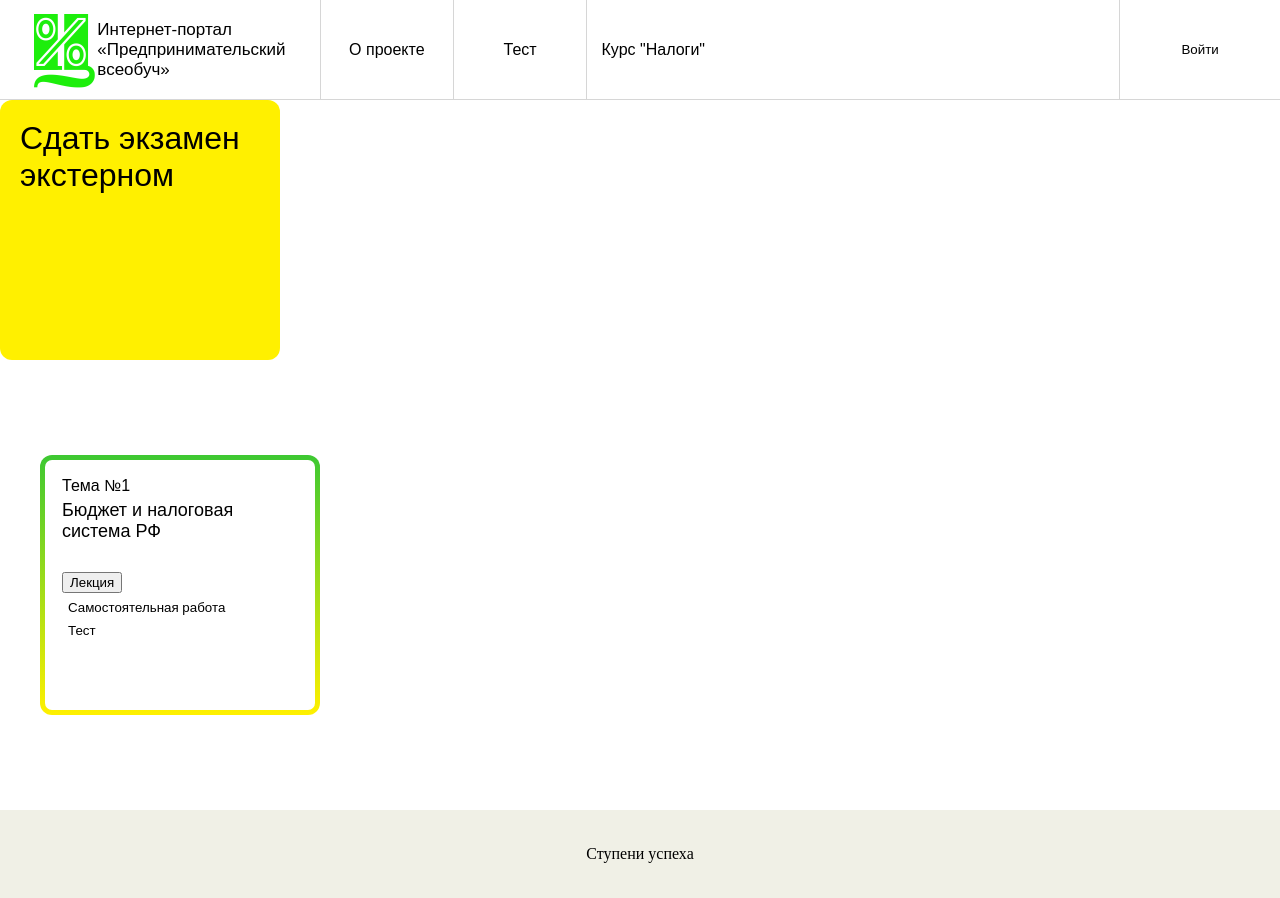
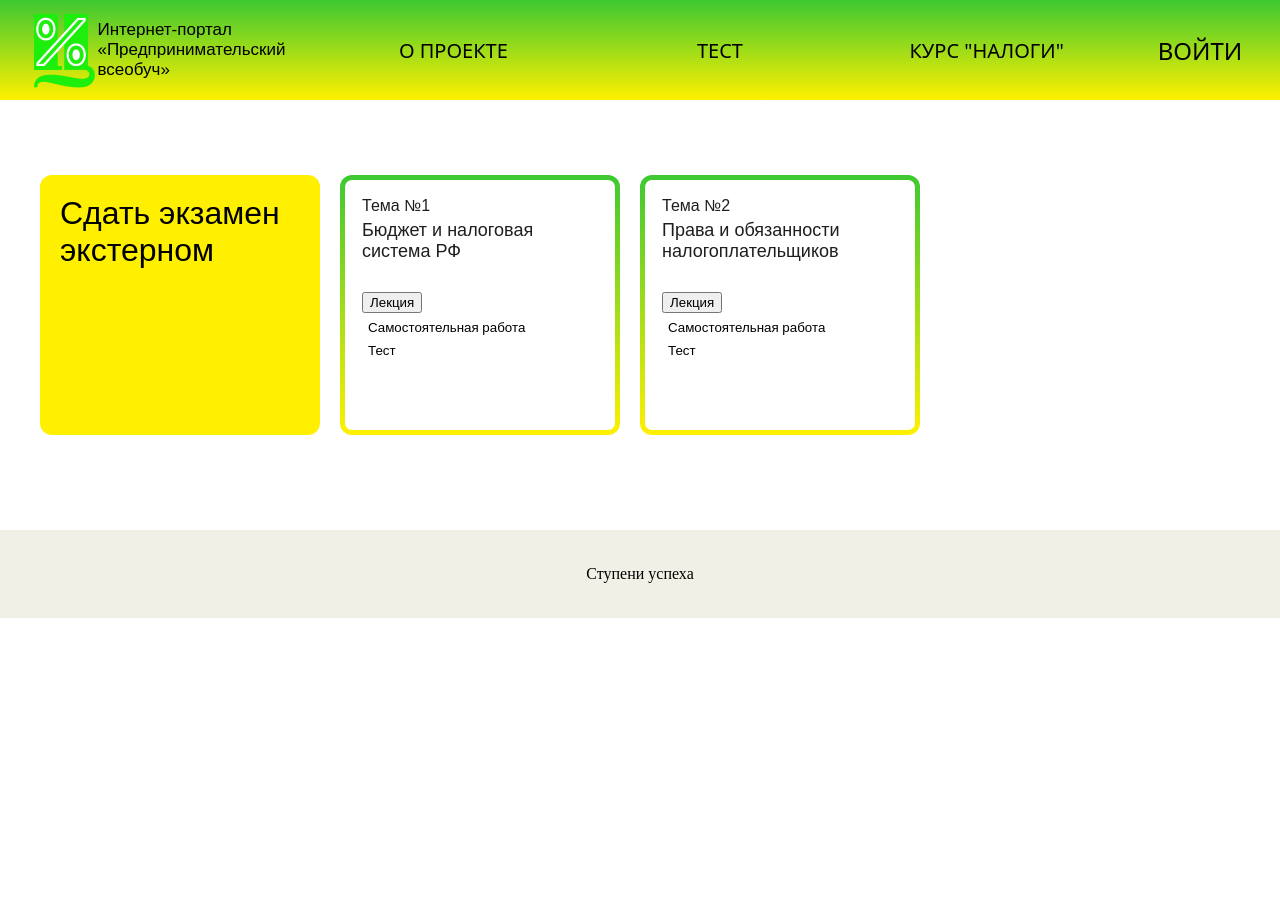
Before and after one commit to Pesyah/Bank-invest, a React (Create React App) app: page / in a window 1280 px wide. After the commit the page ends 800 px from the top, so only its background shows below. Built offline with nearby package versions, Linux system fonts and the light colour scheme.

Commit message:
йцукен

```diff
--- a/src/components/molecules/Topic/topic.jsx
+++ b/src/components/molecules/Topic/topic.jsx
@@ -4,10 +4,6 @@ import './topic.css'
 
 const Topic = (props) => {
     return (
-        <section id="content">
-        <div className="container">
-            <div className="content-content">
-
         <div className="lesson-block test-block">
             <p href="#" className="test-block-theme">Тема №{props.number}</p>
             <h4 className="theme-name">{props.name}</h4>
@@ -15,9 +11,6 @@ const Topic = (props) => {
             <p className="theme-p"><button style={{border: 'white', backgroundColor: 'white'}} onClick={ props.selfWork}>Самостоятельная работа</button></p>
             <p className="theme-p"><button style={{border: 'white', backgroundColor: 'white'}} onClick={ props.test}>Тест</button></p>
         </div>
-            </div>
-        </div>
-    </section>
     );
 };
 
--- a/src/components/molecules/head/Header.css
+++ b/src/components/molecules/head/Header.css
@@ -1,10 +1,10 @@
 #header{
-    border-bottom: 1px solid #d6d6d6;
     min-width: 1100px;
     height: 100px;
     display: flex;
     background: white;
-    border-bottom: 0.1px solid #d6d6d6;
+    background: linear-gradient(#3dc832, #fff000);
+    content: '';
 }
 #logo{
     flex: 2;
@@ -50,18 +50,23 @@
     justify-content: center;
     border: 0px;
     height: 100%;
-    width: 16.666666%;
+    width: 33.3333333333%;
     float: left;
     background: transparent;
     cursor: pointer;
-    border-left: 0.1px solid #d6d6d6;
+}
+.navbar-btn:hover{
+    box-shadow: 0px -15px 40px 2px black;
 }
 .navbar-btn a{
     color: black;
     text-decoration: none;
     justify-content: center;
     align-items: center;
-    font-size: 16px;
+    text-transform: uppercase;
+    font-family: system-ui;
+    font-weight: 500;
+    font-size: 20px;
 }
 .navbar-btn:hover .navbar-btn a{
     border-bottom: 3px solid black;
@@ -77,7 +82,10 @@
     text-align: center;
     border: 0px;
     cursor: pointer;
-    border-left: 0.1px solid #d6d6d6;
+    text-transform: uppercase;
+    font-family: system-ui;
+    font-weight: 500;
+    font-size: 24px;
 }
 #account:hover {
     border: 2px solid green
--- a/src/components/organizms/TestForm/TestForm.js
+++ b/src/components/organizms/TestForm/TestForm.jsx
@@ -47,7 +47,8 @@ const TestForm = () => {
                         <a href="#" className="page-a">Тест</a>
                     </div>
                     {/* Общий блок текста лекции */}
-                        <div id={lection} className="test-lection-content-text">
+                        <div className="test-lection-content-text">
+                        {/*  id={lection} */}
                             {/* Один абзац */}
                             <p>Бюджет — это форма образования и расходования фонда денежных средств, предназначенная для  финансирования задач и  функций местного самоуправления.
     С помощью государственного бюджета власти государства получают финансовые ресурсы:
@@ -106,7 +107,8 @@ const TestForm = () => {
                             </ul>
                             <p>Налогоплательщиками и плательщиками сборов признаются организации и физические лица, на которых в соответствии с НК РФ возложена обязанность уплачивать соответственно налоги и (или) сборы.</p>
                         </div>
-                        <div id={independentWork} className="test-lection-content-text">
+                        <div className="test-lection-content-text">
+                            {/*  id={independentWork} */}
                             <ul className="num-ul">
                                 <p>Самостоятельно изучить:</p>
                                 <li>Финансы государства: понятие, сущность.</li>
@@ -126,7 +128,8 @@ const TestForm = () => {
                                 <li>Порядок исчисления и уплаты налога.</li>
                             </ul>
                         </div>
-                        <div id={test} className="test-lection-content-text">
+                        <div className="test-lection-content-text">
+                        {/* id={test} */}
                             <div className="test-lection-block">
                                 <p className="test-lection-block-p">Как называются налоги и сборы, устанавливаемые НК и обязательные к уплате на всей территории РФ?</p>
                                 <ul className="test-lection-answers" radio>
--- a/src/components/pages/DefaultPage/DefaultPage.jsx
+++ b/src/components/pages/DefaultPage/DefaultPage.jsx
@@ -14,7 +14,7 @@ const DefaultPage = (props) => {
 
     const TOPICS = [
     { number: 1 , name: 'Бюджет и налоговая система РФ',  lection: lection1},
-    // { number: 2 , name: 'Права и обязанности налогоплательщиков',lection: lection1, selfWork:selfWork1, test: test1},
+    { number: 2 , name: 'Права и обязанности налогоплательщиков',},
     // { number: 3 , name: 'Налоговый контроль в РФ',lection: lection1, selfWork:selfWork1, test: test1},
     // { number: 4 , name: 'Налоговый контроль в РФ',lection: lection1, selfWork:selfWork1, test: test1},
     // { number: 5 , name: 'Налоговый контроль в РФ',lection: lection1, selfWork:selfWork1, test: test1},
@@ -43,6 +43,8 @@ const DefaultPage = (props) => {
         <div>
         <Head name = {props.name}
         onClick={props.onClick}/>
+        <div className="container">
+            <div className="content-content">
             <Exam/>
             { TOPICS.map((topic) => {
                 return(
@@ -54,6 +56,8 @@ const DefaultPage = (props) => {
                     name={topic.name}/>
                 )
             })}
+            </div>
+        </div>
           <Footer/>
         </div>
 
```
Lines whose indentation alone changed are shown as unchanged.
